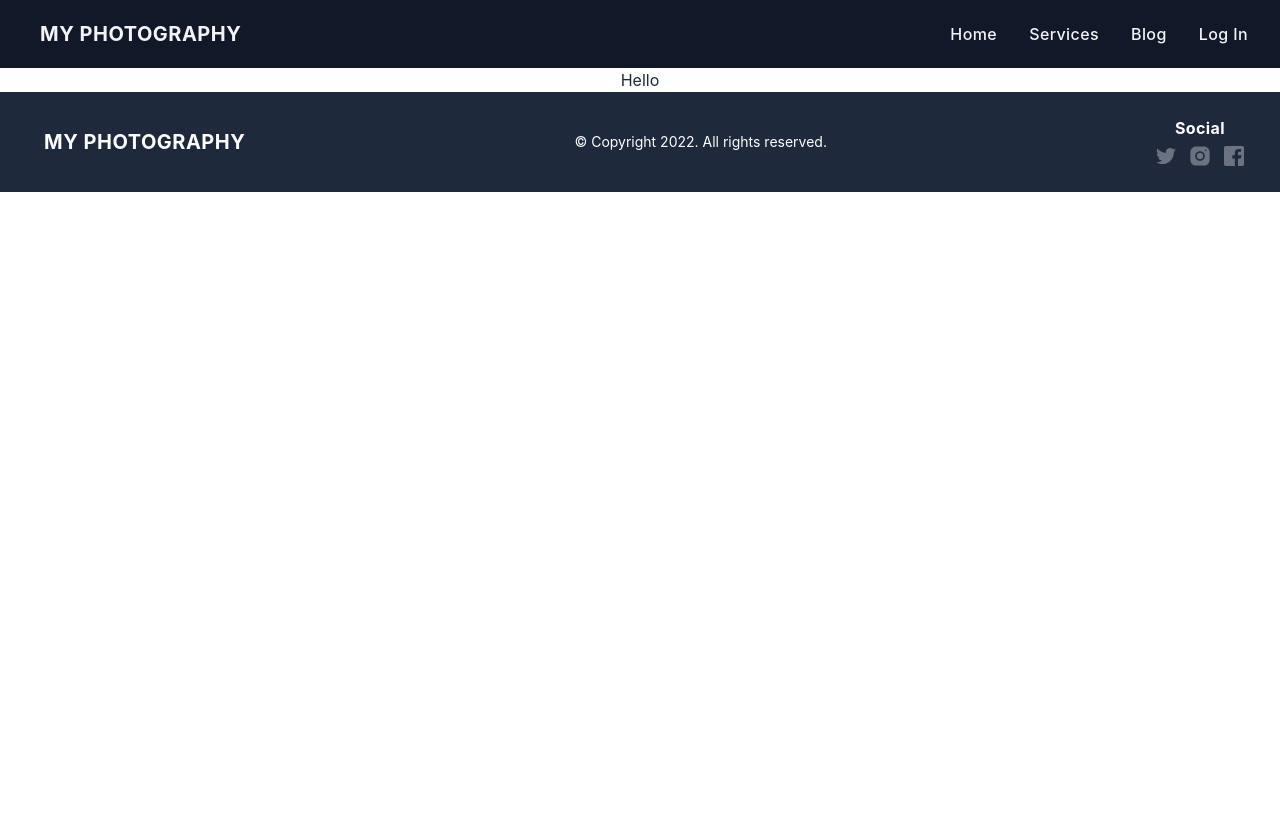
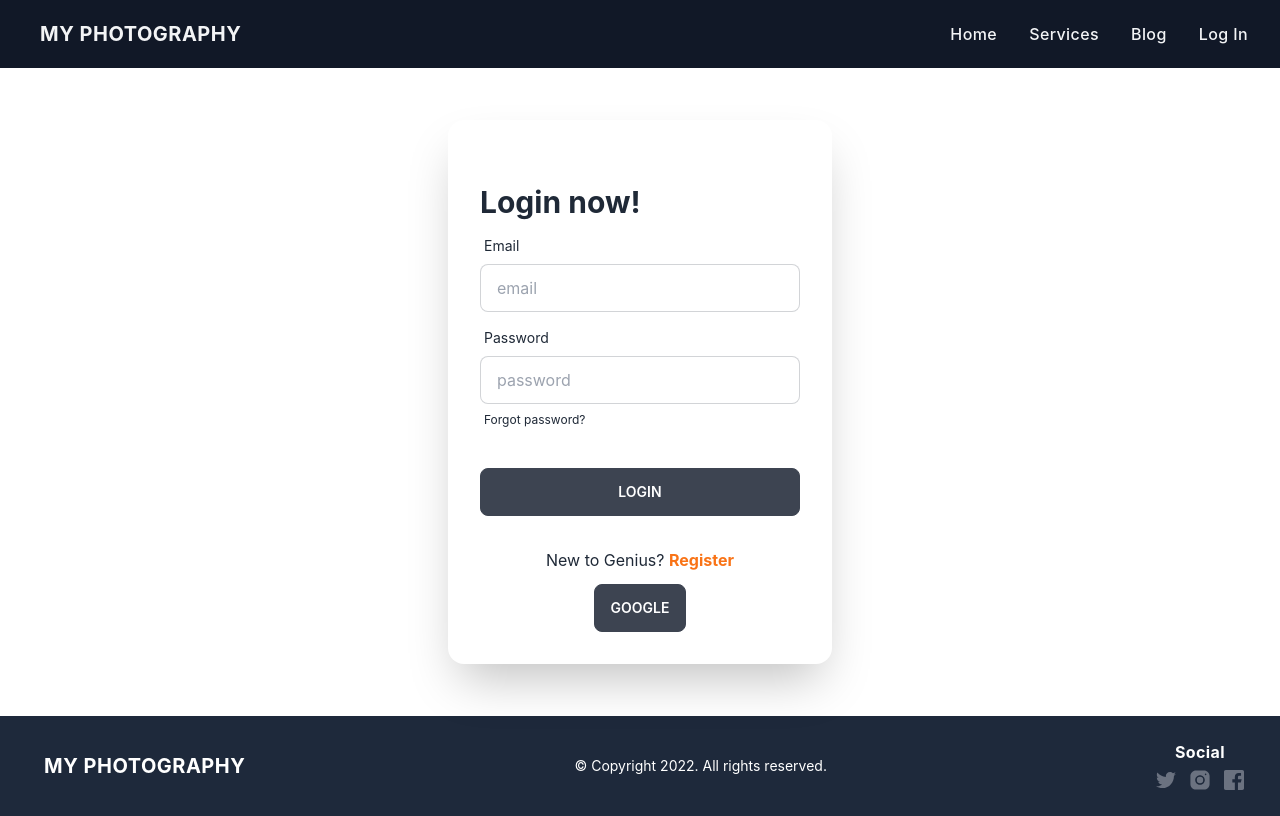
Before and after one commit to mdaslamalidu/photography-client-site, a React (Create React App) app: page /login in a window 1280 px wide. Built offline with nearby package versions, Linux system fonts and the light colour scheme; no server answers.

Commit message:
add file

```diff
--- a/package.json
+++ b/package.json
@@ -7,7 +7,7 @@
     "@testing-library/react": "^13.4.0",
     "@testing-library/user-event": "^13.5.0",
     "daisyui": "^2.38.1",
-    "firebase": "^9.13.0",
+    "firebase": "^9.15.0",
     "react": "^18.2.0",
     "react-dom": "^18.2.0",
     "react-photo-view": "^1.2.2",
--- a/src/Login/Login.js
+++ b/src/Login/Login.js
@@ -5,46 +5,46 @@ import useSetTitle from "../hook/useSetTitle";
 import SocialLogin from "../SocialLogin/SocialLogin";
 
 const Login = () => {
-  // const { login } = useContext(ContextProvide);
-  // useSetTitle("login");
-  // const location = useLocation();
-  // const navigate = useNavigate();
-  // const from = location.state?.from?.pathname || "/";
+  const { login } = useContext(ContextProvide);
+  useSetTitle("login");
+  const location = useLocation();
+  const navigate = useNavigate();
+  const from = location.state?.from?.pathname || "/";
 
-  // const handleSubmit = (event) => {
-  //   event.preventDefault();
-  //   const form = event.target;
-  //   const email = form.email.value;
-  //   const password = form.password.value;
+  const handleSubmit = (event) => {
+    event.preventDefault();
+    const form = event.target;
+    const email = form.email.value;
+    const password = form.password.value;
 
-  //   login(email, password)
-  //     .then((result) => {
-  //       const user = result.user;
-  //       const currentUser = {
-  //         email: user.email,
-  //       };
+    login(email, password)
+      .then((result) => {
+        const user = result.user;
+        const currentUser = {
+          email: user.email,
+        };
 
-  //       // jwt token
-  //       fetch("https://photography-server-murex.vercel.app/jwt", {
-  //         method: "POST",
-  //         headers: {
-  //           "content-type": "application/json",
-  //         },
-  //         body: JSON.stringify(currentUser),
-  //       })
-  //         .then((res) => res.json())
-  //         .then((data) => {
-  //           localStorage.setItem("photoToken", data.token);
-  //           navigate(from, { replace: true });
-  //         });
-  //     })
-  //     .catch((err) => console.error(err));
-  // };
+        // jwt token
+        fetch("https://photography-server-murex.vercel.app/jwt", {
+          method: "POST",
+          headers: {
+            "content-type": "application/json",
+          },
+          body: JSON.stringify(currentUser),
+        })
+          .then((res) => res.json())
+          .then((data) => {
+            localStorage.setItem("photoToken", data.token);
+            navigate(from, { replace: true });
+          });
+      })
+      .catch((err) => console.error(err));
+  };
 
   return (
     <div className="hero">
       <h2>Hello</h2>
-      {/* <div className="hero-content my-9 w-full md:w-2/3 mx-auto">
+      <div className="hero-content my-9 w-full md:w-2/3 mx-auto">
         <div className="card flex-shrink-0 max-w-sm shadow-2xl bg-base-100 py-8  w-full md:w-2/3">
           <form onSubmit={handleSubmit} className="card-body">
             <h1 className="text-3xl font-bold">Login now!</h1>
@@ -87,7 +87,7 @@ const Login = () => {
           </p>
           <SocialLogin></SocialLogin>
         </div>
-      </div> */}
+      </div>
     </div>
   );
 };
--- a/src/Pages/Details/Review/Review.js
+++ b/src/Pages/Details/Review/Review.js
@@ -20,8 +20,8 @@ const Review = () => {
   }, [refress, id]);
 
   const handleAddReview = (event) => {
-    event.preventDefault();
-    const form = event.target;
+    //   event.preventDefault();
+    //   const form = event.target;
     const name = form.name.value;
     const rating = form.rating.value;
     const message = form.message.value;
@@ -61,6 +61,7 @@ const Review = () => {
 
   return (
     <div className="my-24">
+      <h3>Hello</h3>
       <h1 className="text-center text-4xl font-bold">My Clients Review</h1>
       <div className="grid grid-cols-1 w-4/5 mx-auto gap-5 my-11">
         {review.map((rev) => {
--- a/src/Register/Register.js
+++ b/src/Register/Register.js
@@ -31,6 +31,7 @@ const Register = () => {
 
   return (
     <div className="hero">
+      <h3>hello</h3>
       <div className="hero-content my-9 w-full md:w-2/3 mx-auto">
         <div className="card flex-shrink-0 max-w-sm shadow-2xl bg-base-100 py-8 w-full md:w-2/3">
           <form onSubmit={handleSubmit} className="card-body">
```
Also changed, not shown: 2 other files (tests, documents, lock files or other folders).
